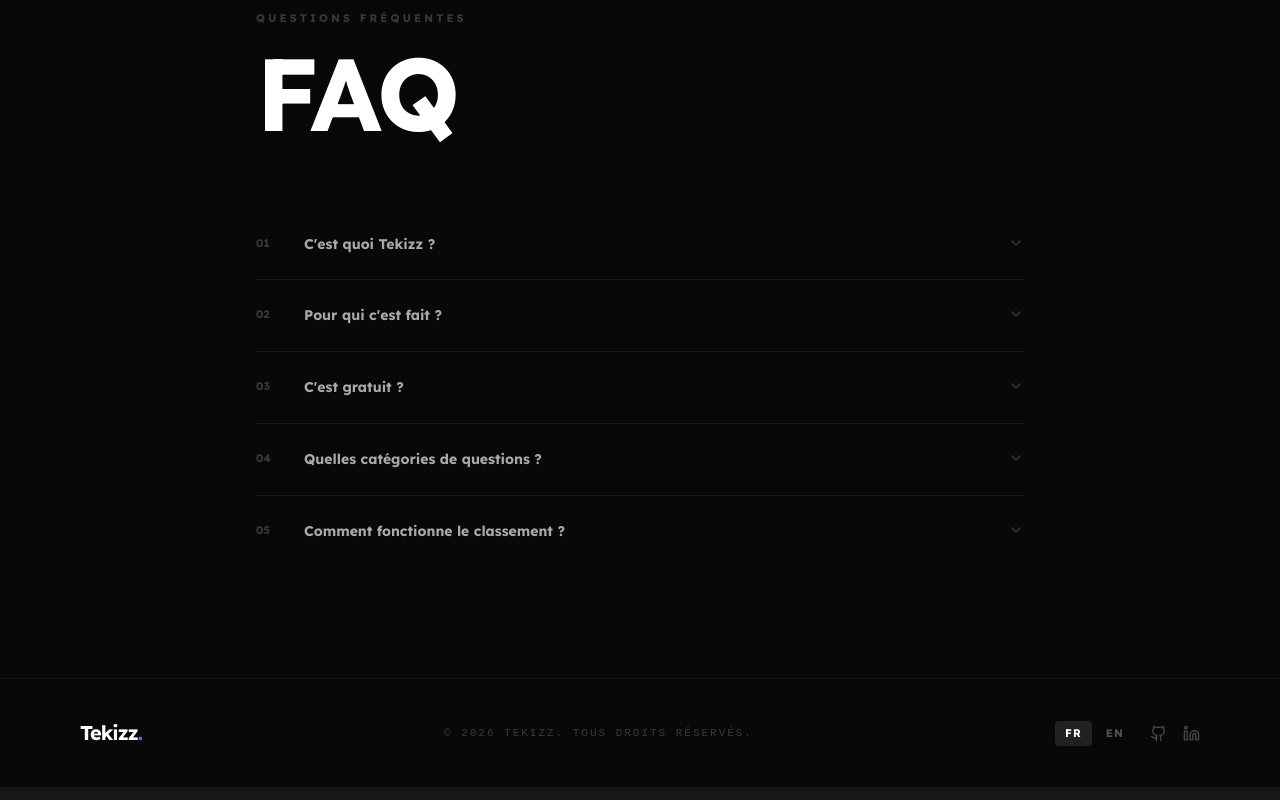
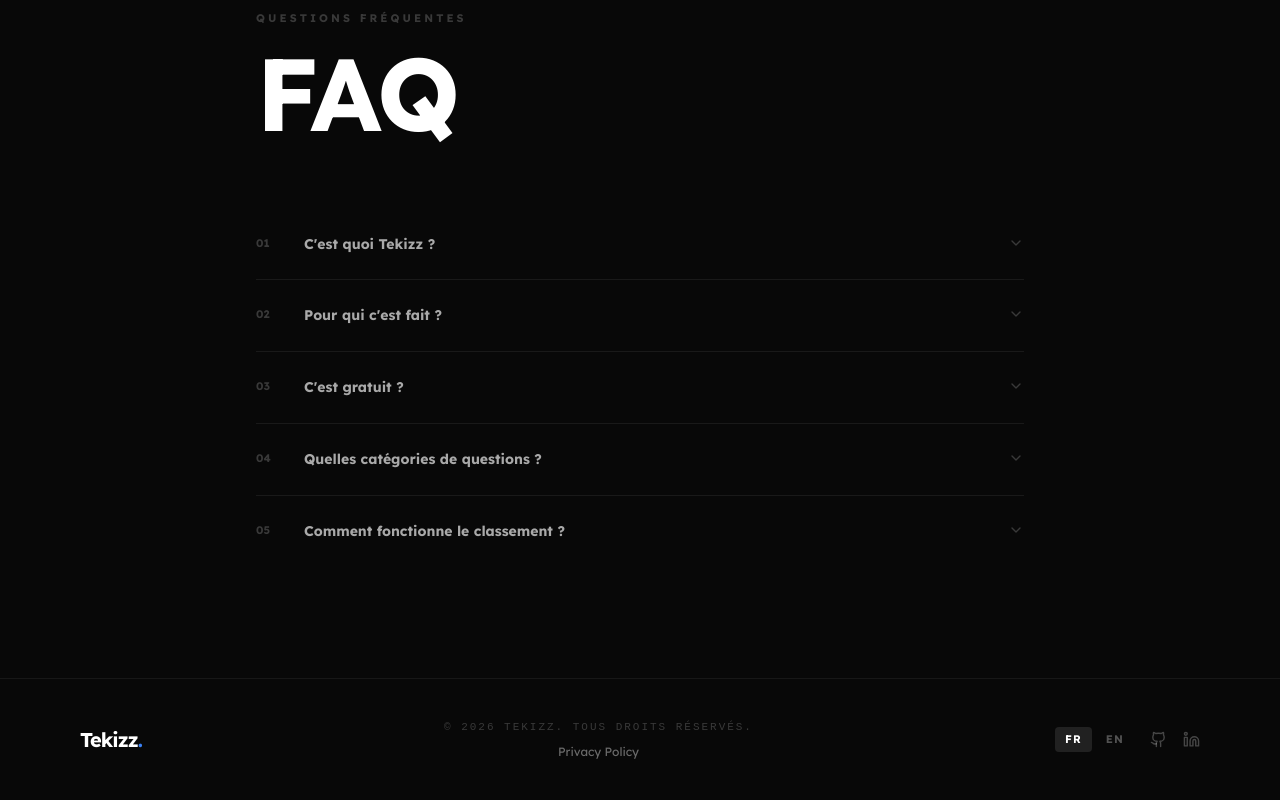
Before and after one commit to Annouuuuuuu/Tekkiz, a React (Vite) app in the folder frontend/: page / in a window 1280 px wide. Shown: the part 3553-4353 px from the top of the page. Built offline with nearby package versions, Linux system fonts and the light colour scheme.

Commit message:
fix(auth): add privacy policy link for Google OAuth compliance

```diff
--- a/frontend/src/components/layout/Footer.jsx
+++ b/frontend/src/components/layout/Footer.jsx
@@ -7,19 +7,43 @@
 
   return (
     <footer className="bg-[#080808] border-t border-white/[0.06]">
-      <div className="max-w-[1400px] mx-auto px-6 sm:px-10 lg:px-20 py-10 flex flex-col sm:flex-row items-center justify-between gap-4">
+      <div className="max-w-[1400px] mx-auto px-6 sm:px-10 lg:px-20 py-10 flex flex-col sm:flex-row items-center justify-between gap-6">
+
         <span className="text-xl font-black tracking-tighter text-white">
           Tekizz<span className="text-primary">.</span>
         </span>
-        <span className="text-[11px] font-mono tracking-[0.18em] uppercase text-white/20">
-          © {new Date().getFullYear()} Tekizz. {t("footer.rights")}
-        </span>
+
+        <div className="flex flex-col items-center gap-2">
+          <span className="text-[11px] font-mono tracking-[0.18em] uppercase text-white/20 text-center">
+            © {new Date().getFullYear()} Tekizz. {t("footer.rights")}
+          </span>
+
+          <a
+            href="/privacy"
+            className="text-xs text-white/40 hover:text-primary transition-colors"
+          >
+            Privacy Policy
+          </a>
+        </div>
+
         <div className="flex gap-4 items-center">
           <LanguageSwitcher variant="dark" />
-          <a href="https://github.com/LesCracks-OS/Tekkiz" className="text-white/25 hover:text-primary transition-colors">
+
+          <a
+            href="https://github.com/LesCracks-OS/Tekkiz"
+            target="_blank"
+            rel="noopener noreferrer"
+            className="text-white/25 hover:text-primary transition-colors"
+          >
             <Github size={17} />
           </a>
-          <a href="https://www.linkedin.com/company/lescracks/" className="text-white/25 hover:text-primary transition-colors">
+
+          <a
+            href="https://www.linkedin.com/company/lescracks/"
+            target="_blank"
+            rel="noopener noreferrer"
+            className="text-white/25 hover:text-primary transition-colors"
+          >
             <Linkedin size={17} />
           </a>
         </div>
```
